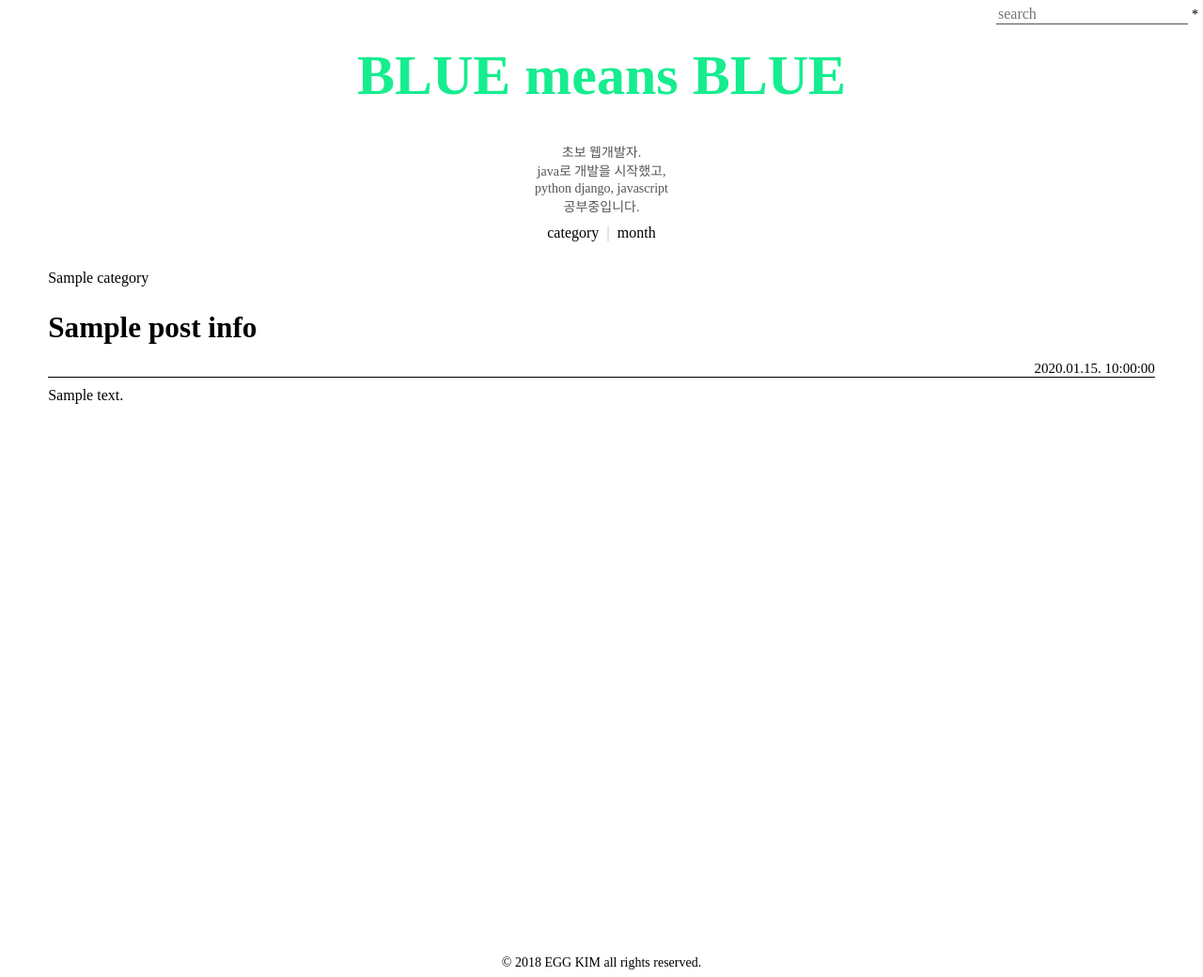
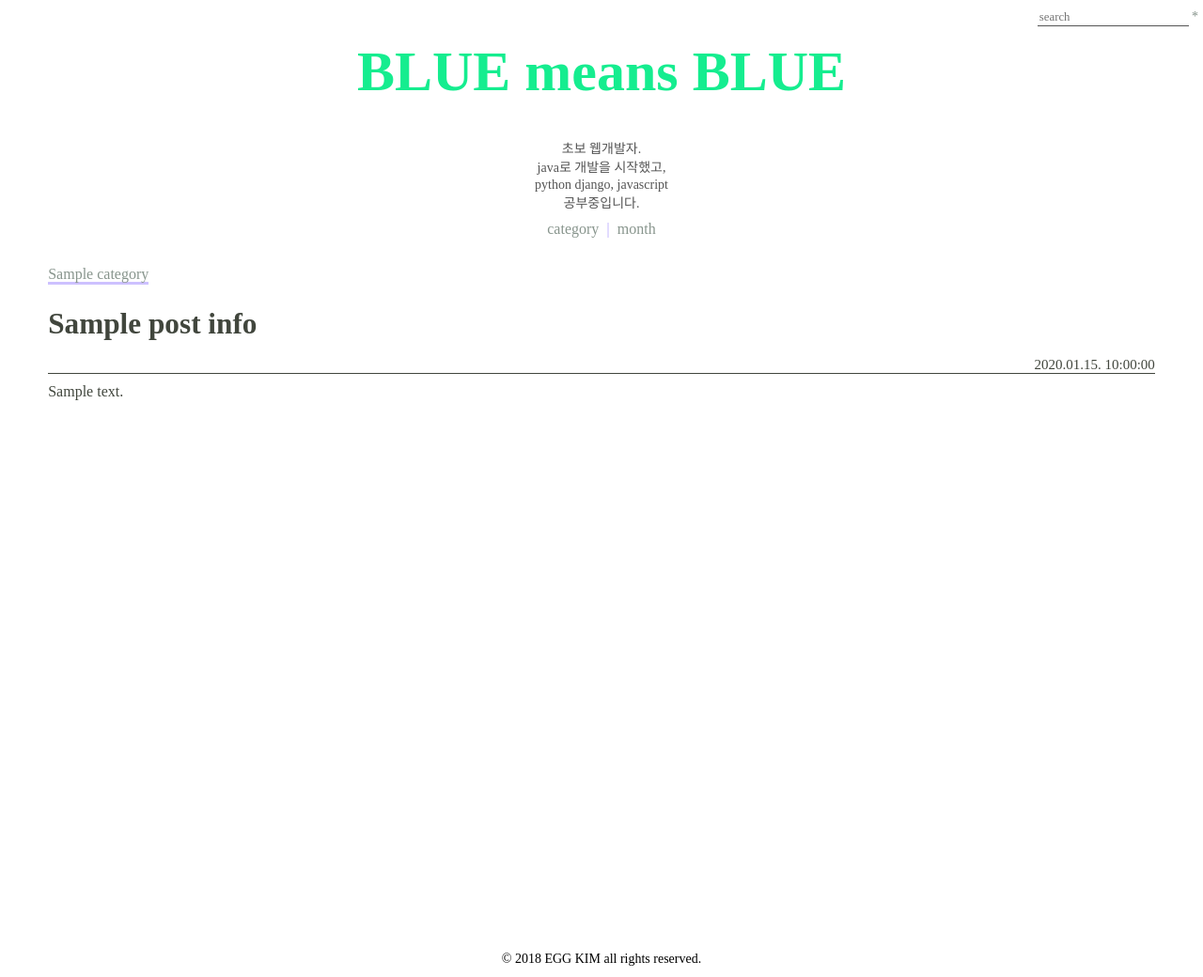
Before and after one commit to cloudysunny25/unknownstation, a Django app: template unknownstation/templates/unknownstation/detail.html in a window 1280 px wide. Shown: the top 1040 px of the page at 94% size. Run offline with Django 3.2, Linux system fonts and the light colour scheme; the template is opened without the code that fills it: most values are stand-ins (such as "Sample title", 1, 10 or a date in 2020); some libraries are stand-ins or nearby versions; some web fonts are replaced.

Commit message:
edit style.css

```diff
--- a/unknownstation/static/unknownstation/css/style.css
+++ b/unknownstation/static/unknownstation/css/style.css
@@ -5,6 +5,7 @@ html,body {
     margin:0;
     padding:0;
     height:100%;
+    color: #41463D;
 }
 
 @media only screen and (min-width:768px) and (orientation:landscape){
@@ -33,7 +34,7 @@ html,body {
     /*height: auto;
     overflow: auto;*/
   }
-  .category{
+  .{
     padding:10%;
   }
   .user_card{
@@ -62,8 +63,8 @@ html,body {
     height: 200px;
     margin-top: :20px;
     margin-bottom: 20px;
-    margin-left: 1%;
-    margin-right: 1%;
+    margin-left: 2%;
+    margin-right: 2%;
     border: 0.5px;
     border-color: rgba(0,0,0,0.12);
     border-style: solid;
@@ -75,8 +76,8 @@ html,body {
   .post {
     padding-top: 30px;
     padding-bottom: 30px;
-    padding-left: 1%;
-    padding-right: 1%;
+    padding-left: 2%;
+    padding-right: 2%;
     background-color:#fff;
     /*height: auto;
     overflow: auto;*/
@@ -145,11 +146,11 @@ html,body {
   position: relative;
 }
 a{
-  color:#000;
+  color:#88958D;
   text-decoration: none !important;
 }
 a:link{
-  color:#000;
+  color:#88958D;
   text-decoration:  none !important
 }
 a:hover{
@@ -162,7 +163,7 @@ a:hover{
 
 
 #pipe{
-  color:#BBD5ED;
+  color:#CDC1FF;
   font-weight: 900;
 }
 
@@ -173,7 +174,8 @@ a:hover{
 }
 .sign{
   text-align: right;
-  padding:5px;
+  padding:10px 5px 0px 5px;
+  font-size: 0.8em;
 }
 
 .user_info{text-align: center;}
@@ -183,7 +185,7 @@ a:hover{
 }
 .search2{
   transition:  all 0.5s ease-in-out;
-  padding:3px;
+  padding:0px 5px 5px 5px;
 }
 .tag{text-align: center;}
 #user_intro{
@@ -238,6 +240,7 @@ a:hover{
   border-style:solid;
   border-color: lightgray;
   width:100%;
+  height: 40px;
   padding-left: 5px;
   padding-right: 5px;
   transition:all 0.5s ease-in-out;
@@ -283,6 +286,11 @@ a:hover{
 .title {
   width:100%;
   font-size: 25px;
+}
+
+.post span:not(.a-menu){
+  color: #88958D;
+  border-bottom: 3px solid #CDC1FF;
 }
 
 .date{
--- a/unknownstation/templates/registration/login.html
+++ b/unknownstation/templates/registration/login.html
@@ -1,6 +1,7 @@
 {% load static %}
 <html>
   <head>
+    <meta charset="utf-8" name="viewport" content="width=device-width, initial-scale=1">
     <title>login</title>
     <!-- Latest compiled and minified CSS -->
     <link rel="stylesheet" href="https://maxcdn.bootstrapcdn.com/bootstrap/4.1.3/css/bootstrap.min.css">
@@ -11,8 +12,6 @@
     <!-- Latest compiled JavaScript -->
     <script src="https://maxcdn.bootstrapcdn.com/bootstrap/4.1.3/js/bootstrap.min.js"></script>
     <link rel="stylesheet" href="{% static 'unknownstation/css/login.css' %}">
-    <link href='//spoqa.github.io/spoqa-han-sans/css/SpoqaHanSans-kr.css' rel='stylesheet' type='text/css'>
-    <link href='//spoqa.github.io/spoqa-han-sans/css/SpoqaHanSans-jp.css' rel='stylesheet' type='text/css'>
   </head>
   <body class="login">
     <div class="">
--- a/unknownstation/templates/unknownstation/detail.html
+++ b/unknownstation/templates/unknownstation/detail.html
@@ -1,7 +1,7 @@
 {% extends 'unknownstation/base.html' %}
 {% block content %}
 <div class="post">
-  <p>{{ post_info.category.name }}</p>
+  <span>{{ post_info.category.name }}</span>
   <div class="title"><h3>{{ post_info.title }}</h3></div>
   <div class="date">{{ post_info.created_date | date:'Y.m.d.  H:i:s'}}</div>
   <div class="updatebutton">
@@ -16,7 +16,7 @@
   </div>
   <div class="content">{% autoescape off %}{{ post_info.content_markdown}}{% endautoescape %}</div>
   <div class="user_card">
-    <b>eggkim</b> <br>
+    <span>eggkim</span> <br>
     초보 개발자.<br>
     java로 개발을 시작했고 <br>현재 python, javascript 공부중입니다.
   </div>
--- a/unknownstation/templates/unknownstation/index.html
+++ b/unknownstation/templates/unknownstation/index.html
@@ -16,7 +16,7 @@
     </div>
     <div class="preview_date">{{ post.created_date | date:'Y.m.d'}}</div>
     <div class="preview_content">
-     {{ post.content_markdown |striptags |truncatechars_html:250 }}
+     {{ post.content_markdown |striptags }}
     </div>
      <a href="{% url 'unknownstation:detail' post.id %}"><div class="a-menu" id="more">more</div></a>
 
```
Also changed, not shown: 1 other file.
